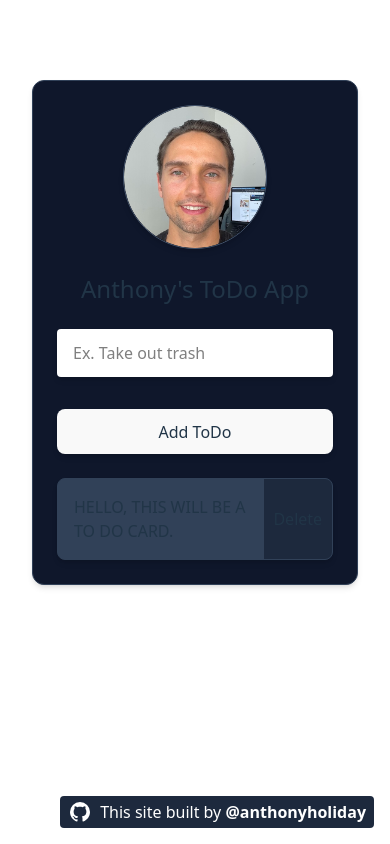
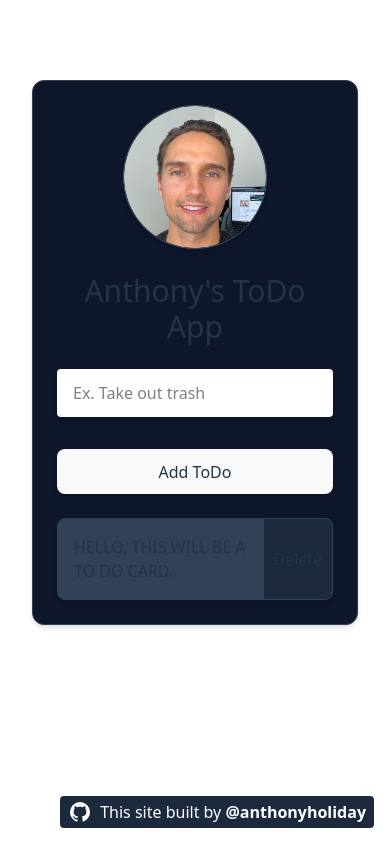
Before and after one commit to anthonyholiday/react-to-do-app, a React (Vite) app: page / in a window 390 px wide. Built offline with nearby package versions, Linux system fonts and the light colour scheme.

Commit message:
changed h1 back to text 3xl

```diff
--- a/src/App.jsx
+++ b/src/App.jsx
@@ -101,7 +101,7 @@ if (toDo.length === 0) {
           <div className="max-w-2xl mx-auto">
             <div className="todo-app-wrapper bg-slate-900 flex flex-col items-center justify-items-stretch w-100% gap-6 shadow-md lg:gap-8 border rounded rounded-xl border-slate-700 p-6 lg:py-12 lg:px-16 transition ease-in duration-200 hover:border-slate-600">
               <Image image={selectedImage}/>
-              <h1 className="text-center text-2xl lg:text-6xl">Anthony's ToDo App</h1>
+              <h1 className="text-center text-3xl lg:text-6xl">Anthony's ToDo App</h1>
               <ToDoInput addToDo={addToDo} />
               <ToDoList toDo={toDo} deleteToDo={deleteToDo} />
             </div>
```
